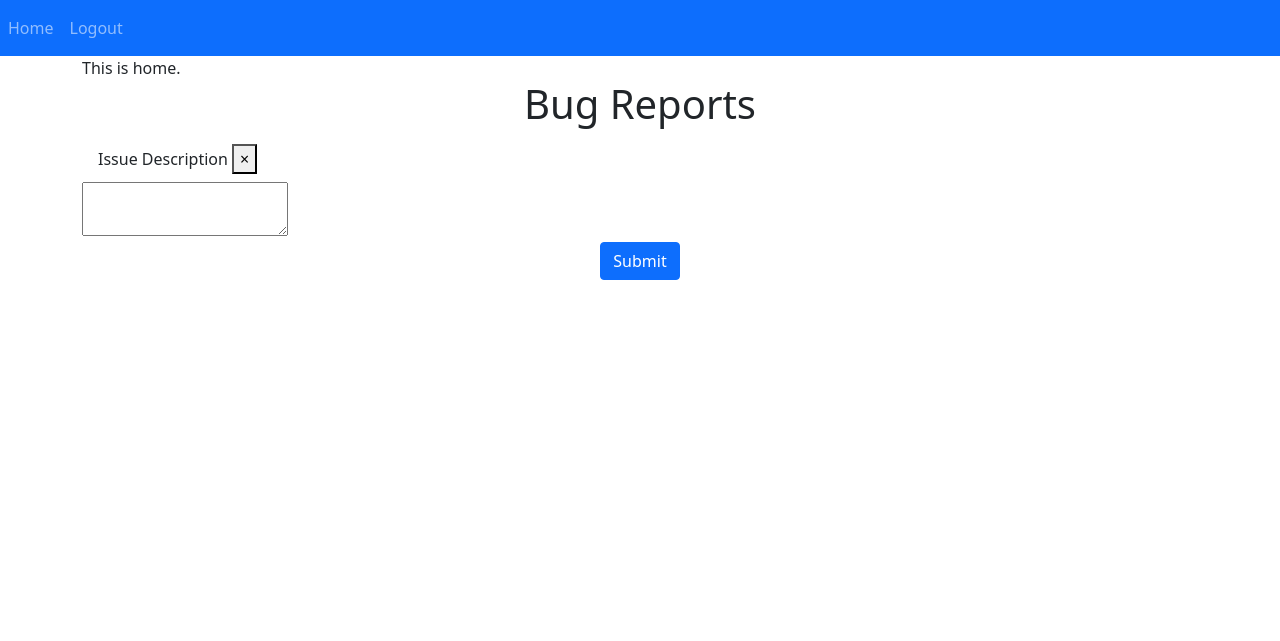
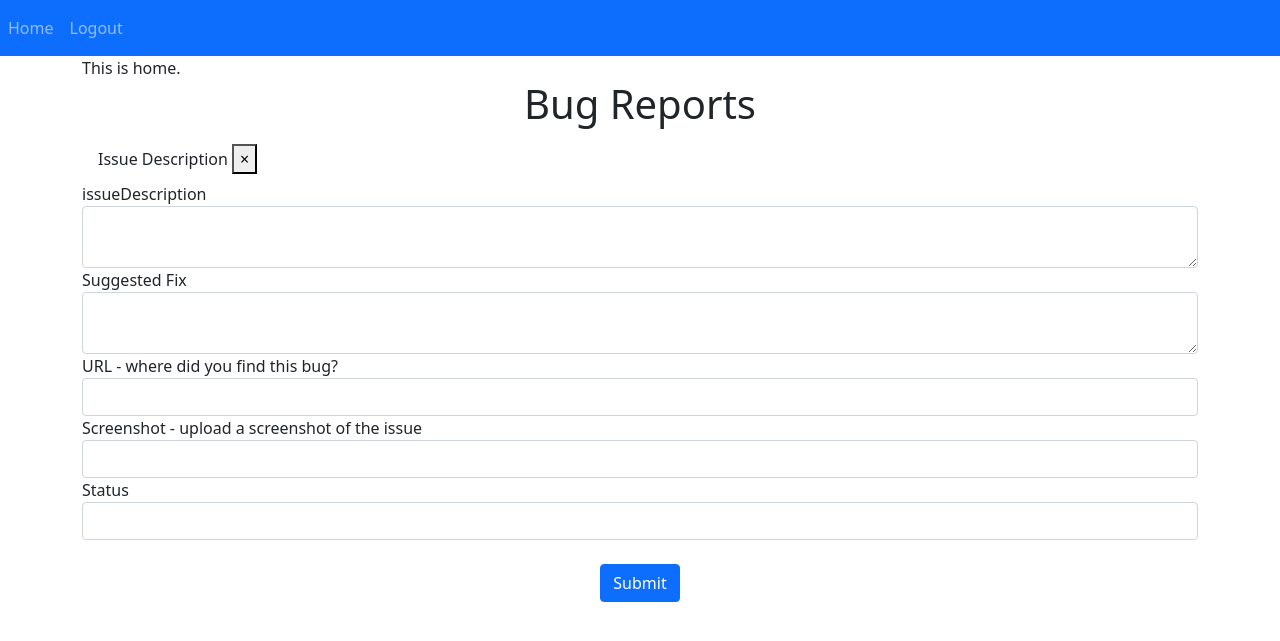
Before and after one commit to dianakakoma/bug_report3.21, a Flask app: page / in a window 1280 px wide. Shown: the top 641 px of the page. Run offline with Flask 2, Linux system fonts and the light colour scheme; a user stored in the database is signed in; data comes from the database, SQL or seed files in the repository; both versions use the stored data as it was after the commit.

Commit message:
the delete buttons are working and the form has a field for all the needed information. Currently, only the 'issueDescription' data is showing up on the home page, but I'm not getting an errors.

```diff
--- a/website/templates/home.html
+++ b/website/templates/home.html
@@ -13,7 +13,31 @@
     {% endfor %}
 </ul>
     <form method="POST">
-        <textarea name="report" id="report" class="form-control>"></textarea>
+
+        <div class="form-group">
+            <label>issueDescription</label>
+            <textarea name="issueDescription" id="issueDescription" class="form-control"></textarea>
+        </div>
+        <div class="form-group">
+            <label>Suggested Fix</label>
+            <textarea name="suggested_fix" id="suggested_fix" class="form-control"></textarea>
+        </div>
+
+        <div class="form-group">
+            <label>URL - where did you find this bug?</label>
+            <input type="text" name="url" id="url" class="form-control">
+        </div>
+
+        <div class="form-group">
+            <label>Screenshot - upload a screenshot of the issue</label>
+            <input type="text" name="screenshot" id="screenshot" class="form-control">
+        </div>
+
+        <div class="form-group">
+            <label>Status</label>
+            <input type="text" name="resolution_status" id="resolution_status" class="form-control">
+        </div>
+
         <br/>
         <div align="center">
             <button type="submit" class="btn btn-primary">Submit </button>
--- a/website/views.py
+++ b/website/views.py
@@ -11,11 +11,18 @@ views = Blueprint('views', __name__)
 def home():
     if request.method == 'POST':
         report = request.form.get('report')
+        req = request.form
+        issueDescription = req.get('issueDescription')
+        url = req.get('url')
+        suggested_fix = req.get('suggested_fix')
+        screenshot = req.get('screenshot')
+        resolution_status = req.get('resolution_status')
+        date = req.get('date')
 
-        if len(report) < 1:
+        if len(issueDescription) < 1:
             flash("The report is too short!", category='error')
         else:
-            new_report = Report(issueDescription=report, user_id=current_user.id)
+            new_report = Report(issueDescription=issueDescription, user_id=current_user.id, url=url, suggested_fix=suggested_fix, screenshot=screenshot, resolution_status=resolution_status,date=date )
             db.session.add(new_report)
             db.session.commit()
             flash('Report added!', category='success')
```
Also changed, not shown: website/database.db.
